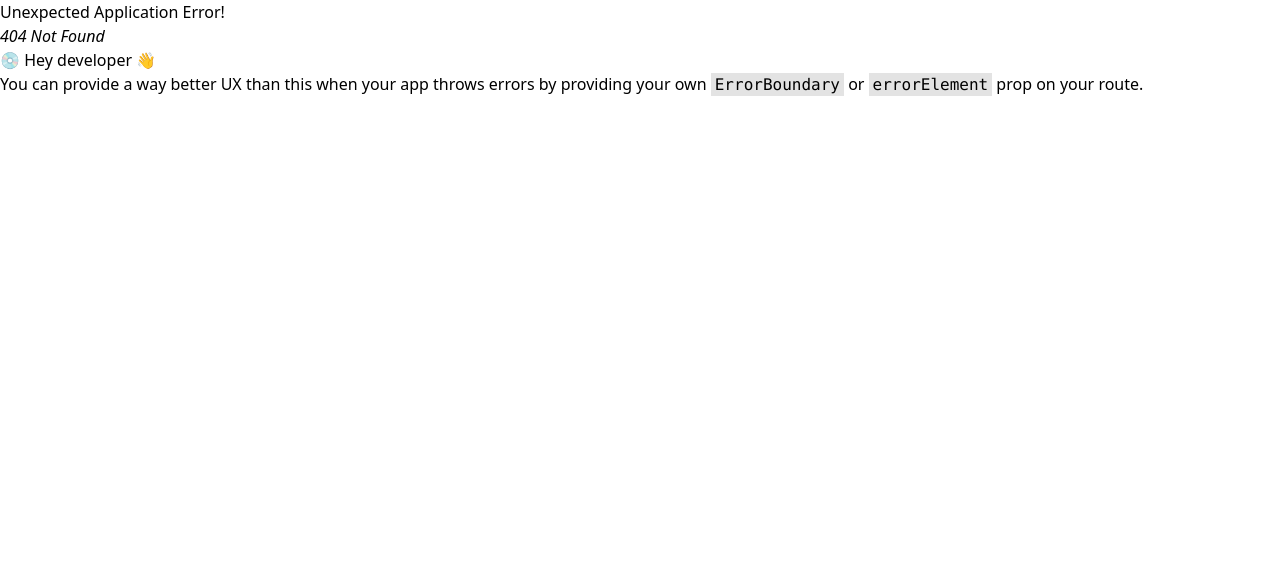
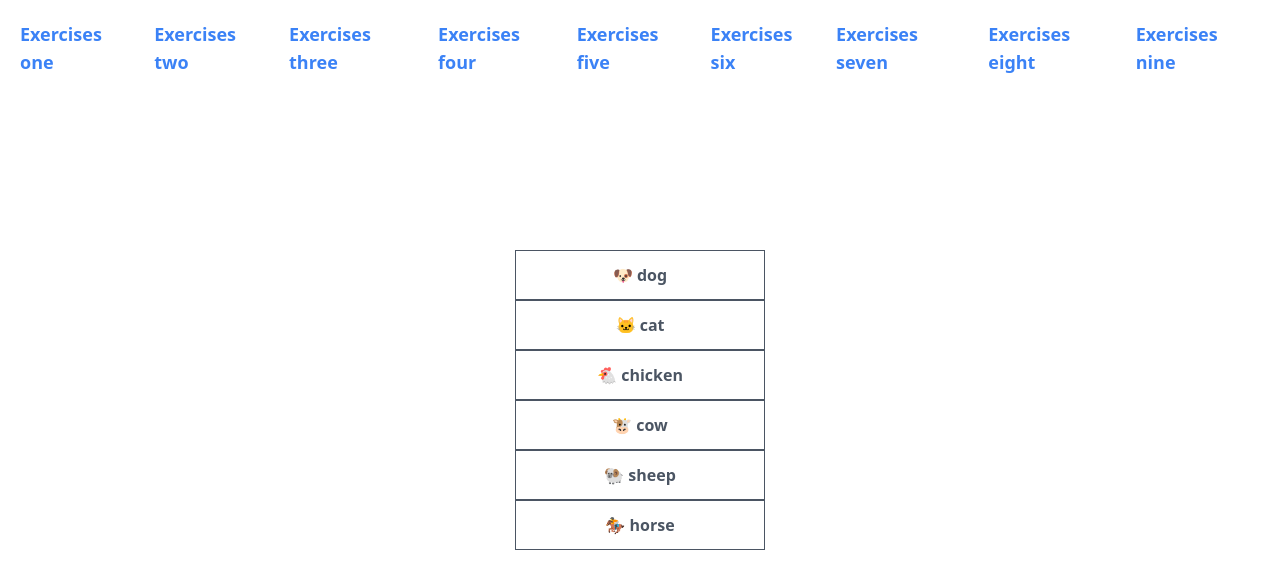
Before and after one commit to chrisostome01/the-gym-react-intro-challenge, a React (Create React App) app: page /six in a window 1280 px wide. Before the commit this address had no page. Shown: the top 574 px of the page. Built offline with nearby package versions, Linux system fonts and the light colour scheme; the HTML template or start-up script is replaced by a standard one.

Commit message:
feat: implement the sixth

```diff
--- a/src/App.jsx
+++ b/src/App.jsx
@@ -4,6 +4,7 @@ import ExercisesTwo from "./pages/ExercisesTwo";
 import ExercisesThree from "./pages/ExercisesThree";
 import ExercisesFour from "./pages/ExercisesFour";
 import ExercisesFive from "./pages/ExercisesFive";
+import ExercisesSix from "./pages/ExercisesSix";
 import { RouterProvider, createBrowserRouter } from "react-router-dom/dist";
 
 const router = createBrowserRouter([
@@ -27,6 +28,10 @@ const router = createBrowserRouter([
     path: "/five",
     element: <ExercisesFive />,
   },
+  {
+    path: "/six",
+    element: <ExercisesSix />,
+  },
 ]);
 
 function App() {
--- /dev/null
+++ b/src/components/CustomComponent.jsx
@@ -0,0 +1,9 @@
+import React from "react";
+
+export default function CustomComponent({ value }) {
+  return (
+    <button className="border border-gray-600 text-gray-600 py-3 w-[250px] font-bold">
+      {value}
+    </button>
+  );
+}
--- /dev/null
+++ b/src/pages/ExercisesSix.jsx
@@ -0,0 +1,24 @@
+import React, { useState } from "react";
+import CustomComponent from "../components/CustomComponent";
+import Nav from "../components/Nav";
+
+export default function ExercisesSix() {
+  const [animal, setAnimal] = useState([
+    "🐶 dog",
+    "🐱 cat",
+    "🐔 chicken",
+    "🐮 cow",
+    "🐏 sheep",
+    "🏇 horse",
+  ]);
+  return (
+    <>
+      <Nav />
+      <div className="flex items-center justify-center h-screen flex-col">
+        {animal.map((value) => {
+          return <CustomComponent value={value} />;
+        })}
+      </div>
+    </>
+  );
+}
```
